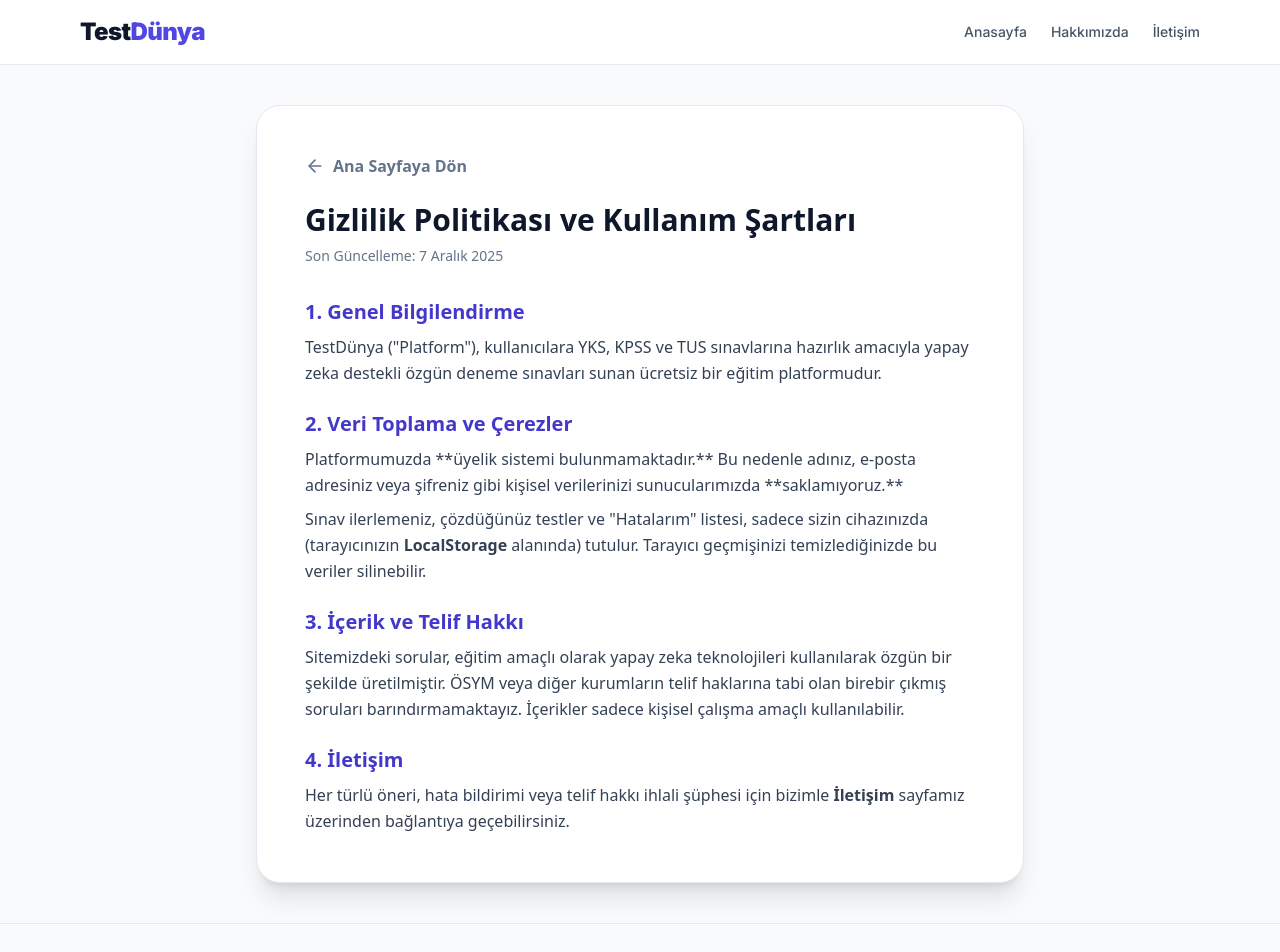
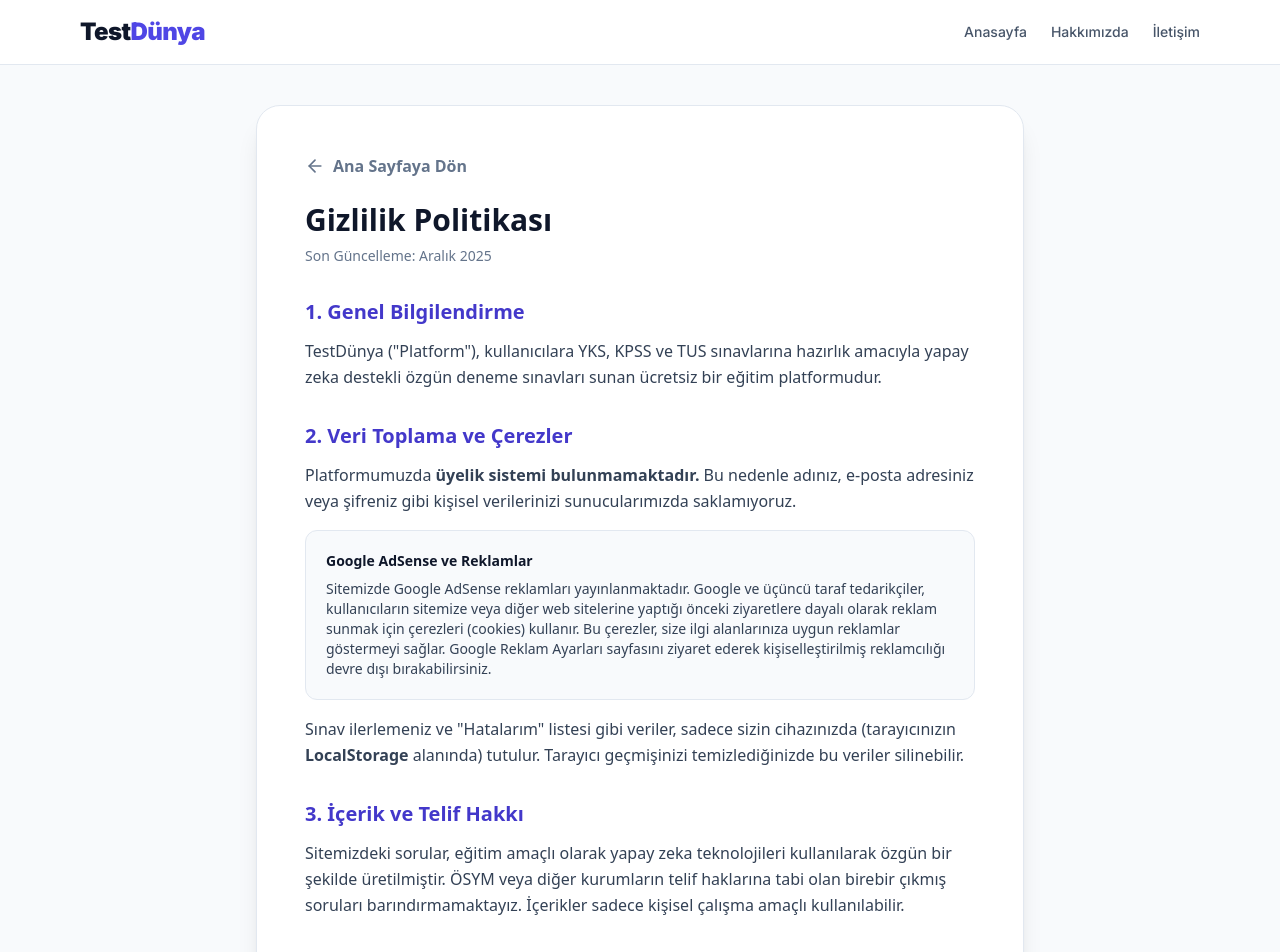
Before and after one commit to kuarkcoin/testdunya, a Next.js app: page /gizlilik in a window 1280 px wide. Shown: the top 952 px of the page. Built offline with nearby package versions, Linux system fonts and the light colour scheme.

Commit message:
Update page.tsx

```diff
--- a/app/gizlilik/page.tsx
+++ b/app/gizlilik/page.tsx
@@ -1,9 +1,11 @@
+// app/gizlilik/page.tsx
 import Link from 'next/link';
 
 export const metadata = {
   title: 'Gizlilik Politikası - TestDünya',
 };
 
+// Geri Dön İkonu
 const ArrowLeft = (props: React.SVGProps<SVGSVGElement>) => (
   <svg xmlns="http://www.w3.org/2000/svg" width="24" height="24" viewBox="0 0 24 24" fill="none" stroke="currentColor" strokeWidth="2" strokeLinecap="round" strokeLinejoin="round" {...props}><path d="m12 19-7-7 7-7"/><path d="M19 12H5"/></svg>
 );
@@ -13,44 +15,58 @@ export default function PrivacyPage() {
     <div className="min-h-screen bg-slate-50 text-slate-800 font-sans py-10 px-4">
       <div className="max-w-3xl mx-auto bg-white p-8 md:p-12 rounded-3xl shadow-xl border border-slate-200">
 
+        {/* Başlık ve Geri Dön Butonu */}
         <div className="mb-8">
           <Link href="/" className="inline-flex items-center gap-2 text-slate-500 hover:text-indigo-600 transition-colors font-bold mb-6">
              <ArrowLeft className="w-5 h-5" /> Ana Sayfaya Dön
           </Link>
-          <h1 className="text-3xl font-black text-slate-900 mb-2">Gizlilik Politikası ve Kullanım Şartları</h1>
-          <p className="text-slate-500 text-sm">Son Güncelleme: 7 Aralık 2025</p>
+          <h1 className="text-3xl font-black text-slate-900 mb-2">Gizlilik Politikası</h1>
+          <p className="text-slate-500 text-sm">Son Güncelleme: Aralık 2025</p>
         </div>
 
-        <div className="space-y-6 text-slate-700 leading-relaxed">
+        <div className="space-y-8 text-slate-700 leading-relaxed">
+
           <section>
-            <h2 className="text-xl font-bold text-indigo-700 mb-2">1. Genel Bilgilendirme</h2>
+            <h2 className="text-xl font-bold text-indigo-700 mb-3">1. Genel Bilgilendirme</h2>
             <p>
               TestDünya ("Platform"), kullanıcılara YKS, KPSS ve TUS sınavlarına hazırlık amacıyla yapay zeka destekli özgün deneme sınavları sunan ücretsiz bir eğitim platformudur.
             </p>
           </section>
 
+          {/* DÜZELTİLEN KISIM: AdSense Maddesi Eklendi */}
           <section>
-            <h2 className="text-xl font-bold text-indigo-700 mb-2">2. Veri Toplama ve Çerezler</h2>
+            <h2 className="text-xl font-bold text-indigo-700 mb-3">2. Veri Toplama ve Çerezler</h2>
+            <p className="mb-4">
+              Platformumuzda <strong>üyelik sistemi bulunmamaktadır.</strong> Bu nedenle adınız, e-posta adresiniz veya şifreniz gibi kişisel verilerinizi sunucularımızda saklamıyoruz.
+            </p>
+
+            <div className="bg-slate-50 p-5 rounded-xl border border-slate-200 text-sm mb-4">
+              <h3 className="font-bold text-slate-900 mb-2">Google AdSense ve Reklamlar</h3>
+              <p>
+                Sitemizde Google AdSense reklamları yayınlanmaktadır. Google ve üçüncü taraf tedarikçiler, kullanıcıların sitemize veya diğer web sitelerine yaptığı önceki ziyaretlere dayalı olarak reklam sunmak için çerezleri (cookies) kullanır. Bu çerezler, size ilgi alanlarınıza uygun reklamlar göstermeyi sağlar. Google Reklam Ayarları sayfasını ziyaret ederek kişiselleştirilmiş reklamcılığı devre dışı bırakabilirsiniz.
+              </p>
+            </div>
+
             <p>
-              Platformumuzda **üyelik sistemi bulunmamaktadır.** Bu nedenle adınız, e-posta adresiniz veya şifreniz gibi kişisel verilerinizi sunucularımızda **saklamıyoruz.**
-            </p>
-            <p className="mt-2">
-              Sınav ilerlemeniz, çözdüğünüz testler ve "Hatalarım" listesi, sadece sizin cihazınızda (tarayıcınızın <strong>LocalStorage</strong> alanında) tutulur. Tarayıcı geçmişinizi temizlediğinizde bu veriler silinebilir.
+              Sınav ilerlemeniz ve "Hatalarım" listesi gibi veriler, sadece sizin cihazınızda (tarayıcınızın <strong>LocalStorage</strong> alanında) tutulur. Tarayıcı geçmişinizi temizlediğinizde bu veriler silinebilir.
             </p>
           </section>
 
           <section>
-            <h2 className="text-xl font-bold text-indigo-700 mb-2">3. İçerik ve Telif Hakkı</h2>
+            <h2 className="text-xl font-bold text-indigo-700 mb-3">3. İçerik ve Telif Hakkı</h2>
             <p>
               Sitemizdeki sorular, eğitim amaçlı olarak yapay zeka teknolojileri kullanılarak özgün bir şekilde üretilmiştir. ÖSYM veya diğer kurumların telif haklarına tabi olan birebir çıkmış soruları barındırmamaktayız. İçerikler sadece kişisel çalışma amaçlı kullanılabilir.
             </p>
           </section>
 
           <section>
-            <h2 className="text-xl font-bold text-indigo-700 mb-2">4. İletişim</h2>
+            <h2 className="text-xl font-bold text-indigo-700 mb-3">4. İletişim</h2>
             <p>
-              Her türlü öneri, hata bildirimi veya telif hakkı ihlali şüphesi için bizimle <strong>İletişim</strong> sayfamız üzerinden bağlantıya geçebilirsiniz.
+              Gizlilik politikamızla ilgili sorularınız, önerileriniz veya telif hakkı bildirimleriniz için:
             </p>
+            <a href="mailto:iletisim@testdunya.net" className="block mt-2 text-indigo-600 font-bold hover:underline">
+              iletisim@testdunya.net
+            </a>
           </section>
         </div>
 
```
